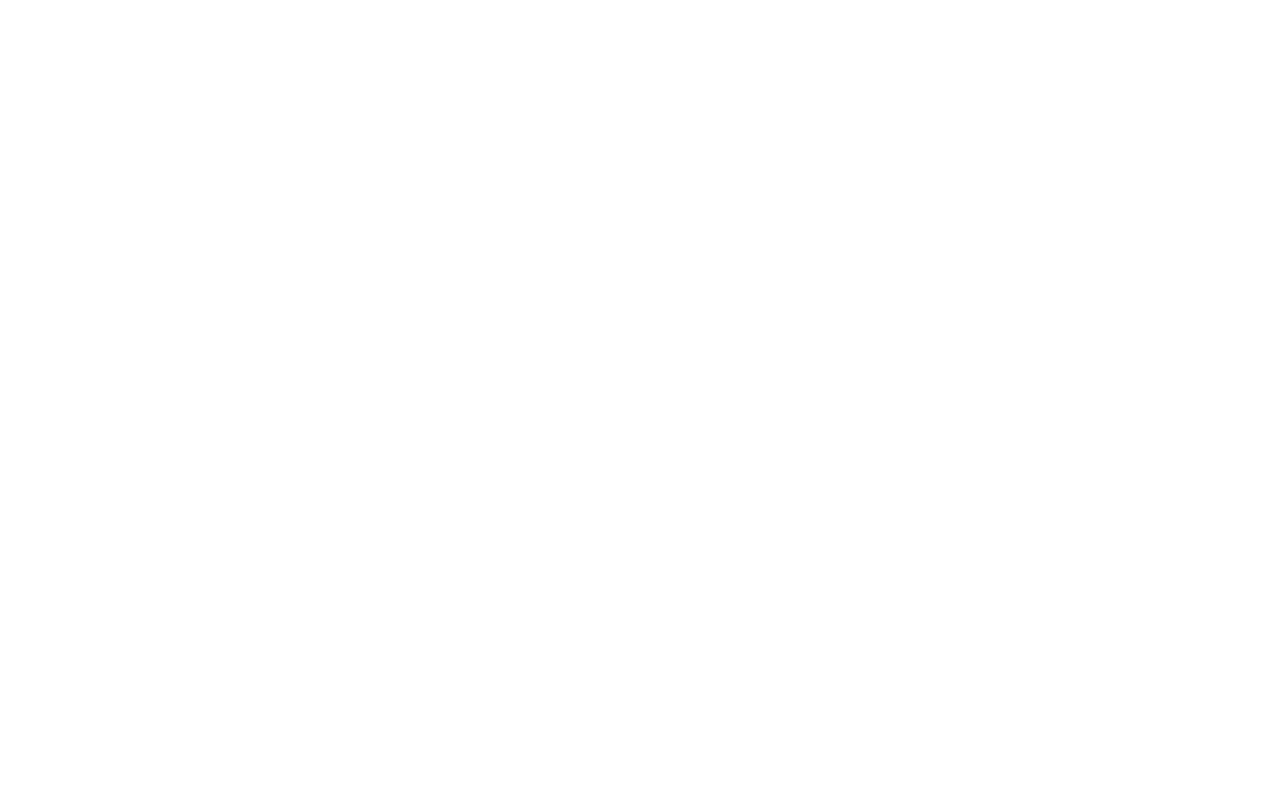
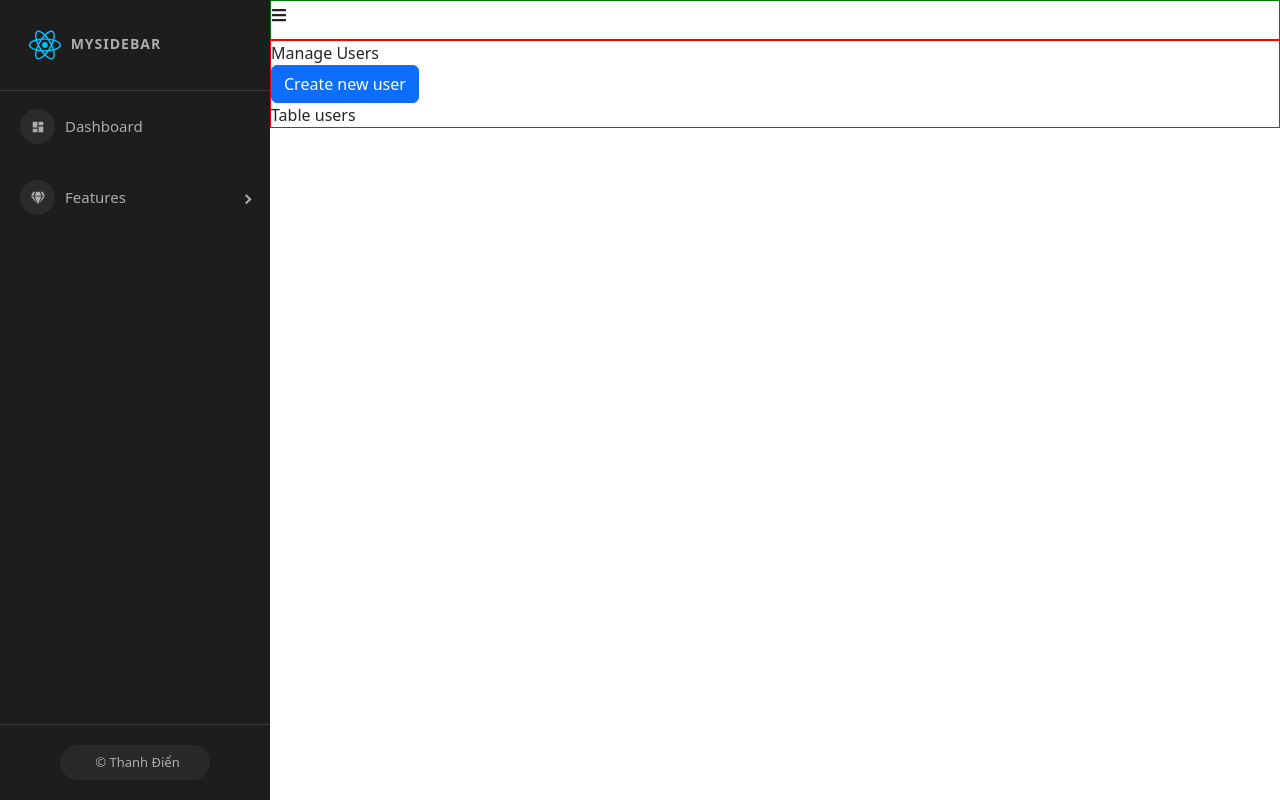
Before and after one commit to thanhdien0610/ReactBasic, a React (Create React App) app: page /admins/manage-users in a window 1280 px wide. Before the commit this address had no page. Built offline with nearby package versions, Linux system fonts and the light colour scheme.

Commit message:
create form "create new user"

```diff
--- a/src/App.scss
+++ b/src/App.scss
@@ -45,7 +45,7 @@
           padding: 0px 15px;
           background: #303030;
           color: white;
-
+          border: none;
           border: 1px solid #535353;
           &:hover{
             background: black;
--- a/src/components/Admin/Admin.js
+++ b/src/components/Admin/Admin.js
@@ -2,6 +2,7 @@
 import './Admin.scss'
 import { useState } from "react";
 import { FaHeart, FaBars } from 'react-icons/fa';
+import { Outlet } from "react-router-dom";
 const Admin = (props) => {
     const [collapsed, setCollapsed] = useState(false);
     return (
@@ -10,8 +11,13 @@
                 <SideBar collapsed={collapsed} />
             </div>
             <div className="admin-content">
-                <FaBars onClick={() => setCollapsed(!collapsed)} />
-                contain
+                <div className="admin-header">
+                    <FaBars onClick={() => setCollapsed(!collapsed)} />
+                </div>
+                <div className="admin-main">
+                    <Outlet />
+                </div>
+
             </div>
         </div>
     )
--- a/src/components/Admin/Admin.scss
+++ b/src/components/Admin/Admin.scss
@@ -6,4 +6,16 @@
             height: 100vh !important;
         }
     }
+    .admin-content{
+        width: 100%;
+        .admin-header{
+            height: 40px;
+            border: 1px solid green;
+        }
+        .admin-main{
+            // height: 40px;
+            border: 1px solid red;
+
+        }
+    }
 }
--- /dev/null
+++ b/src/components/Admin/Content/DashBoard.js
@@ -0,0 +1,14 @@
+import React, { useState } from 'react';
+import Button from 'react-bootstrap/Button';
+import Modal from 'react-bootstrap/Modal';
+
+const DashBoard = (props) => {
+
+
+
+    return (
+        <div>DashBoard</div>
+    )
+}
+
+export default DashBoard;
--- /dev/null
+++ b/src/components/Admin/Content/ManageUsers.js
@@ -0,0 +1,22 @@
+import ModalCreateUser from "./ModalCreateUser";
+
+
+
+
+const ManageUsers = (props) => {
+
+
+    return (
+        <div className="manage-users-container">
+            <div className="title">
+                Manage Users
+            </div>
+            <div className="users-content">
+                <ModalCreateUser />
+                <div> Table users</div>
+            </div>
+        </div>
+    )
+}
+
+export default ManageUsers;
--- /dev/null
+++ b/src/components/Admin/Content/ModalCreateUser.js
@@ -0,0 +1,65 @@
+import React, { useState } from 'react';
+import Button from 'react-bootstrap/Button';
+import Modal from 'react-bootstrap/Modal';
+
+const ModalCreateUser = () => {
+    const [show, setShow] = useState(false);
+
+    const handleClose = () => setShow(false);
+    const handleShow = () => setShow(true);
+    return (
+        <>
+            <Button variant="primary" onClick={handleShow}>
+                Create new user
+            </Button>
+
+            <Modal backdrop="static"
+                show={show} onHide={handleClose} size='xl'>
+                <Modal.Header closeButton>
+                    <Modal.Title> Add new user</Modal.Title>
+                </Modal.Header>
+                <Modal.Body>
+                    <form className="row g-3">
+                        <div className="col-md-6">
+                            <label className="form-label">Email</label>
+                            <input type="email" className="form-control" />
+                        </div>
+                        <div className="col-md-6">
+                            <label className="form-label">Password</label>
+                            <input type="password" className="form-control" />
+                        </div>
+
+                        <div className="col-md-6">
+                            <label className="form-label">Username</label>
+                            <input type="text" className="form-control" />
+                        </div>
+                        <div className="col-md-4">
+                            <label className="form-label">Role</label>
+                            <select className="form-select">
+                                <option selected value='USER'>USER</option>
+                                <option>ADMIN</option>
+                            </select>
+                        </div>
+                        <div className='col-md-12'>
+                            <label className="form-label">Image</label>
+                            <input type='file' />
+                        </div>
+
+
+                    </form>
+                </Modal.Body>
+                <Modal.Footer>
+                    <Button variant="secondary" onClick={handleClose}>
+                        Close
+                    </Button>
+                    <Button variant="primary" onClick={handleClose}>
+                        Create
+                    </Button>
+                </Modal.Footer>
+            </Modal>
+        </>
+
+    )
+}
+
+export default ModalCreateUser;
--- a/src/components/Admin/SideBar.js
+++ b/src/components/Admin/SideBar.js
@@ -14,8 +14,7 @@
 import { MdDashboard } from 'react-icons/md'
 import sidebarBg from '../../assets/bg2.jpg';
 import './SideBar.scss'
-//import { ProSidebar, Menu, MenuItem, SubMenu } from 'react-pro-sidebar';
-//import { FaHeart, FaGem } from 'react-icons/fa'
+import { Link } from 'react-router-dom';
 const SideBar = (props) => {
     const { image, collapsed, toggled, handleToggleSidebar } = props;
     return (
@@ -52,7 +51,9 @@
                             icon={<MdDashboard />}
                         // suffix={<span className="badge red">New</span>}
                         >
+
                             Dashboard
+                            <Link to="/admins"> </Link>
                         </MenuItem>
 
 
@@ -64,7 +65,10 @@
                             title="Features"
                             icon={<FaGem />}
                         >
-                            <MenuItem> Quản lý Users</MenuItem>
+                            <MenuItem>
+                                Quản lý Users
+                                <Link to="/admins/manage-users"> </Link>
+                            </MenuItem>
                             <MenuItem> Quản lý Quiz</MenuItem>
                             <MenuItem> Quản lý Questions</MenuItem>
                         </SubMenu>
--- a/src/index.js
+++ b/src/index.js
@@ -9,6 +9,8 @@
 import User from './components/User/User';
 import Admin from './components/Admin/Admin';
 import HomePage from './components/Home/HomePage';
+import DashBoard from './components/Admin/Content/DashBoard';
+import ManageUsers from './components/Admin/Content/ManageUsers';
 const root = ReactDOM.createRoot(document.getElementById('root'));
 root.render(
   <Provider store={store}>
@@ -20,7 +22,11 @@
           <Route path="users" element={<User />} />
 
         </Route >
-        <Route path="admins" element={<Admin />} />
+        <Route path="/admins" element={<Admin />} >
+          <Route index element={<DashBoard />} />
+          <Route path="manage-users" element={<ManageUsers />} />
+
+        </Route>
       </Routes>
     </BrowserRouter>
 
```
